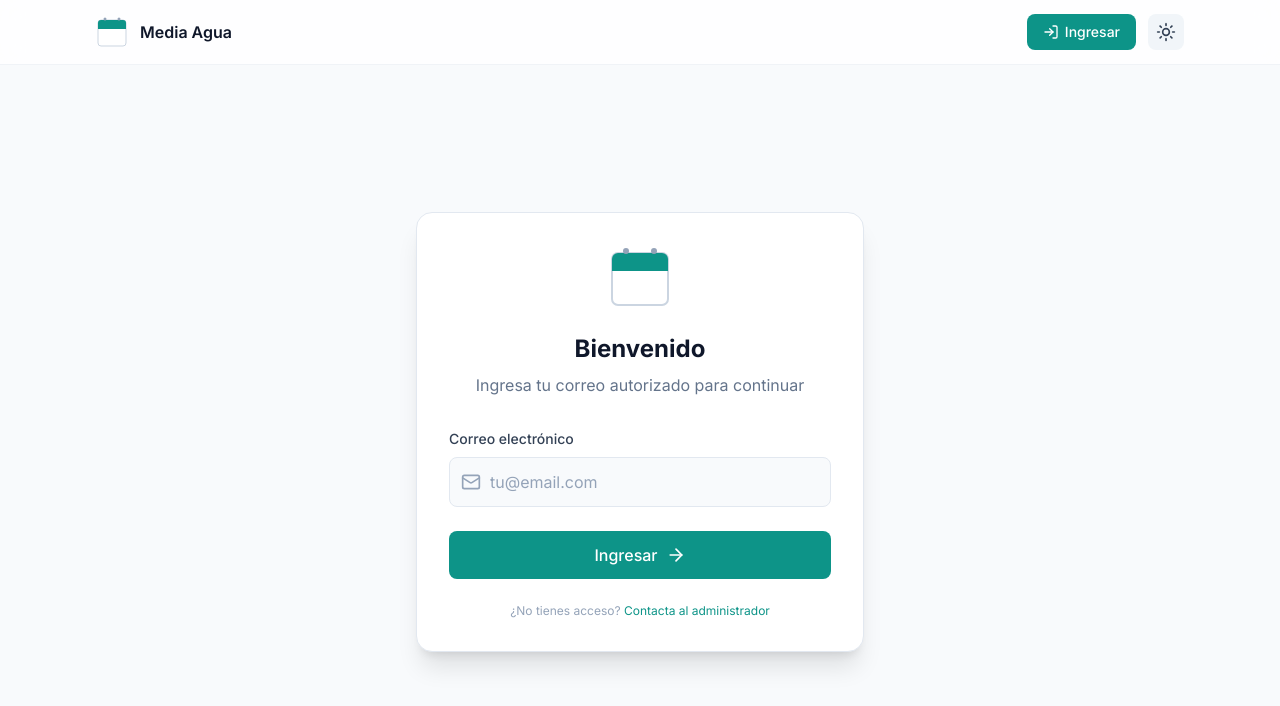
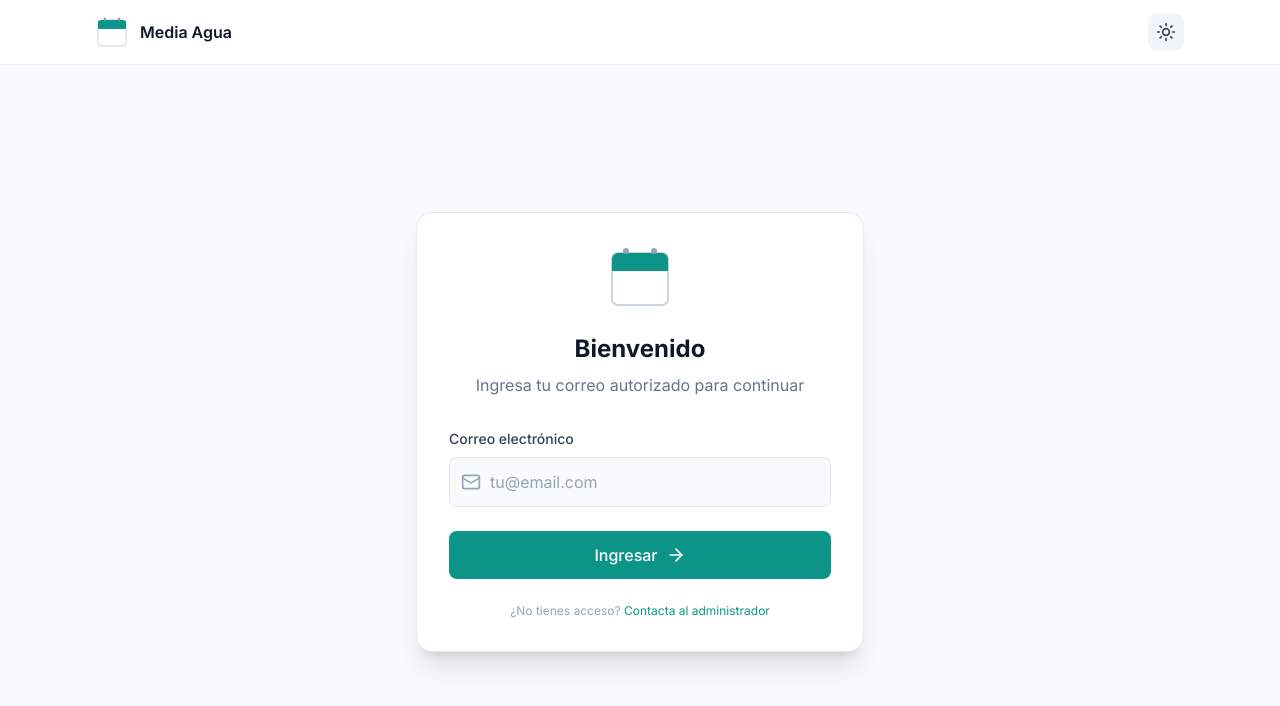
Before and after one commit to GuilloSGit/my-app, a Next.js app: page /login in a window 1280 px wide. Shown: the top 706 px of the page. Built offline with nearby package versions, Linux system fonts and the light colour scheme.

Commit message:
Fix navbar: add basePath support and hide login button on login page

```diff
--- a/components/navbar.tsx
+++ b/components/navbar.tsx
@@ -1,17 +1,26 @@
 "use client";
 
 import { motion } from "framer-motion";
+import Link from "next/link";
 import { usePathname, useRouter } from "next/navigation";
 import { CalendarLogo } from "./calendar-logo";
 import { ThemeToggle } from "./theme-toggle";
 import { useAuth } from "@/lib/auth";
-import { LogOut, User, LogIn, ArrowRight, LayoutDashboard } from "lucide-react";
+import { LogOut, LogIn, ArrowRight, LayoutDashboard } from "lucide-react";
+
+// Get basePath for GitHub Pages
+const basePath = process.env.NODE_ENV === 'production' ? '/my-app' : '';
+
+function getPath(path: string): string {
+  return `${basePath}${path}`;
+}
 
 export function Navbar() {
   const { user, logout } = useAuth();
   const router = useRouter();
   const pathname = usePathname();
-  const isDashboard = pathname === "/dashboard";
+  const isDashboard = pathname === getPath("/dashboard") || pathname === "/dashboard";
+  const isLogin = pathname === getPath("/login") || pathname === "/login";
 
   const handleLogout = () => {
     logout();
@@ -29,12 +38,12 @@ export function Navbar() {
         <div className="max-w-6xl mx-auto px-4 sm:px-6 lg:px-8">
           <div className="flex items-center justify-between h-16">
             {/* Logo */}
-            <a href="/" className="flex items-center gap-3">
+            <Link href="/" className="flex items-center gap-3">
               <CalendarLogo className="w-8 h-8" />
               <span className="font-semibold text-slate-900 dark:text-zinc-100">
                 Media Agua
               </span>
-            </a>
+            </Link>
 
             {/* Right side */}
             <div className="flex items-center gap-3">
@@ -51,28 +60,32 @@ export function Navbar() {
                       Salir
                     </motion.button>
                   ) : (
-                    <motion.a
-                      href="/dashboard"
+                    <Link href={getPath("/dashboard")}>
+                      <motion.span
                         whileHover={{ scale: 1.05 }}
                         whileTap={{ scale: 0.95 }}
-                      className="flex items-center gap-1.5 px-4 py-2 text-sm font-medium bg-media-agua hover:bg-media-agua-dark text-white rounded-lg transition-colors focus:outline-none focus:ring-2 focus:ring-media-agua"
+                        className="flex items-center gap-1.5 px-4 py-2 text-sm font-medium bg-media-agua hover:bg-media-agua-dark text-white rounded-lg transition-colors cursor-pointer"
                       >
                         <LayoutDashboard className="w-4 h-4" />
                         Ir a la app
                         <ArrowRight className="w-4 h-4" />
-                    </motion.a>
+                      </motion.span>
+                    </Link>
                   )}
                 </div>
               ) : (
-                <motion.a
-                  href="/login"
+                !isLogin && (
+                  <Link href={getPath("/login")}>
+                    <motion.span
                       whileHover={{ scale: 1.05 }}
                       whileTap={{ scale: 0.95 }}
-                  className="hidden sm:flex items-center gap-1.5 px-4 py-2 text-sm font-medium bg-media-agua hover:bg-media-agua-dark text-white rounded-lg transition-colors focus:outline-none focus:ring-2 focus:ring-media-agua"
+                      className="hidden sm:flex items-center gap-1.5 px-4 py-2 text-sm font-medium bg-media-agua hover:bg-media-agua-dark text-white rounded-lg transition-colors cursor-pointer"
                     >
                       <LogIn className="w-4 h-4" />
                       Ingresar
-                </motion.a>
+                    </motion.span>
+                  </Link>
+                )
               )}
               <ThemeToggle />
             </div>
```
Lines whose indentation alone changed are shown as unchanged.
